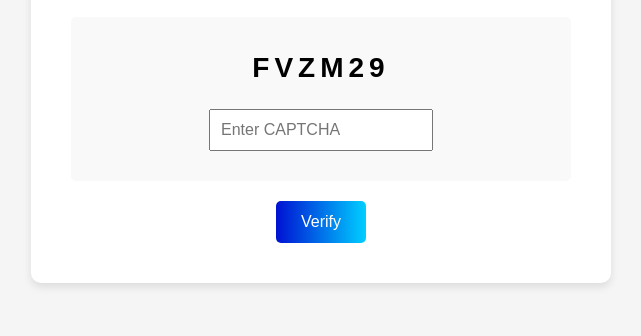
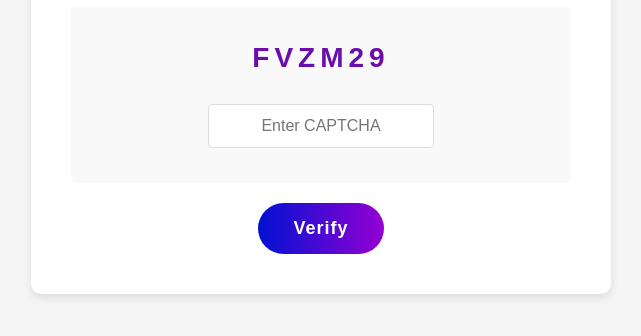
Before and after one commit to rajibmurmu/filmthankyou, a plain HTML site: page captcha.html in a window 1280 px wide. Shown: the part 330-666 px from the top of the page, without its empty margins (319-960 px from the left). Drawn offline with Linux system fonts and the light colour scheme.

Commit message:
Update captcha.html

```diff
--- a/captcha.html
+++ b/captcha.html
@@ -3,8 +3,9 @@
 <head>
   <meta charset="UTF-8">
   <title>CAPTCHA Verification</title>
-  <link href="https://fonts.googleapis.com/css2?family=Merriweather+Sans:ital,wght@0,800&family=Roboto&display=swap" rel="stylesheet">
   <style>
+    @import url('https://fonts.googleapis.com/css2?family=Merriweather+Sans:wght@800&family=Roboto&display=swap');
+
     body {
       font-family: Arial, sans-serif;
       background: #f5f5f5;
@@ -32,7 +33,8 @@
       font-family: 'Roboto', sans-serif;
       color: #000000;
       margin-bottom: 20px;
-      -webkit-text-stroke: 1px #00000010; /* optional soft stroke */
+      -webkit-text-stroke: 0.3px black;
+      text-stroke: 0.3px black;
     }
     .captcha-box {
       background: #f9f9f9;
@@ -45,22 +47,32 @@
       font-weight: bold;
       letter-spacing: 5px;
       margin: 15px 0;
+      color: #6A0DAD; /* Light deep purple */
     }
     #captchaInput {
-      padding: 10px;
+      padding: 12px;
       width: 200px;
-      margin: 10px 0;
+      margin: 15px 0;
       font-size: 16px;
+      border: 1px solid #ddd;
+      border-radius: 4px;
+      text-align: center;
     }
     .btn {
-      background: linear-gradient(to right, #0011D2, #00cfff);
+      background: linear-gradient(90deg, #0011D2, #9400D3);
       color: white;
       border: none;
-      padding: 12px 25px;
-      border-radius: 5px;
+      padding: 15px 35px;
+      border-radius: 50px; /* Capsule shape */
       cursor: pointer;
-      font-size: 16px;
-      transition: background 0.3s;
+      font-size: 18px; /* Matching Click Here button */
+      font-weight: bold;
+      letter-spacing: 1px;
+      transition: all 0.3s ease;
+    }
+    .btn:hover {
+      box-shadow: 0 4px 8px rgba(0,0,0,0.2);
+      transform: translateY(-2px);
     }
   </style>
 </head>
```
